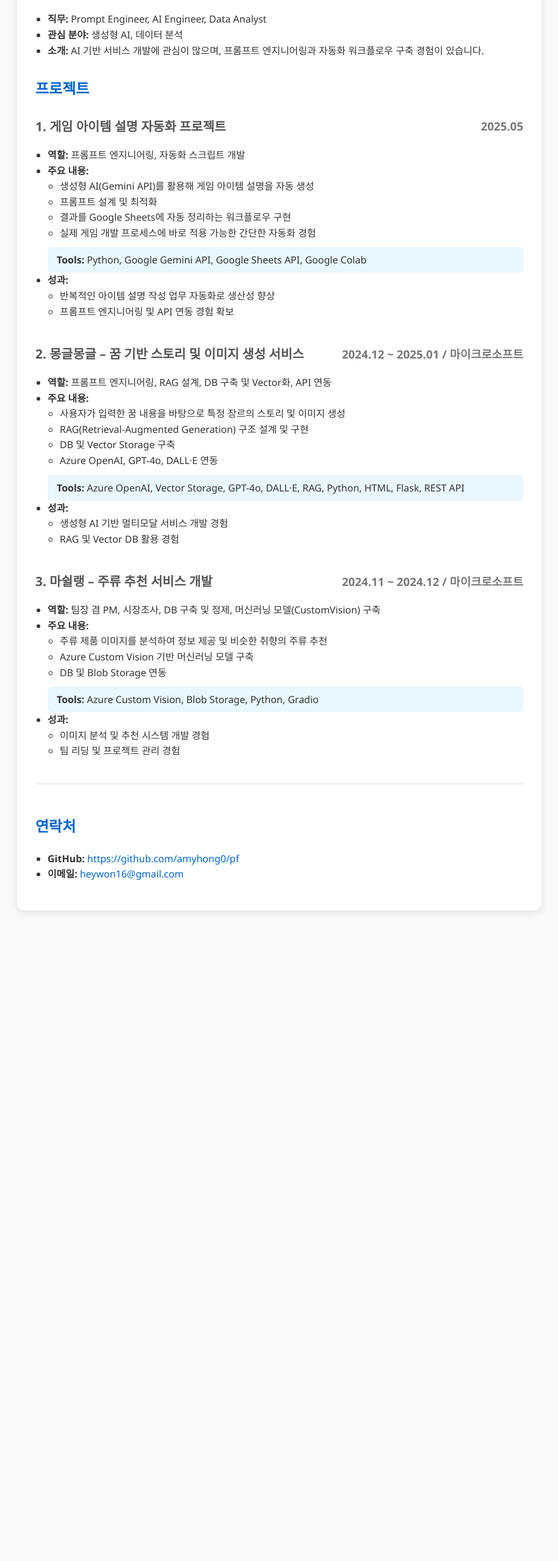
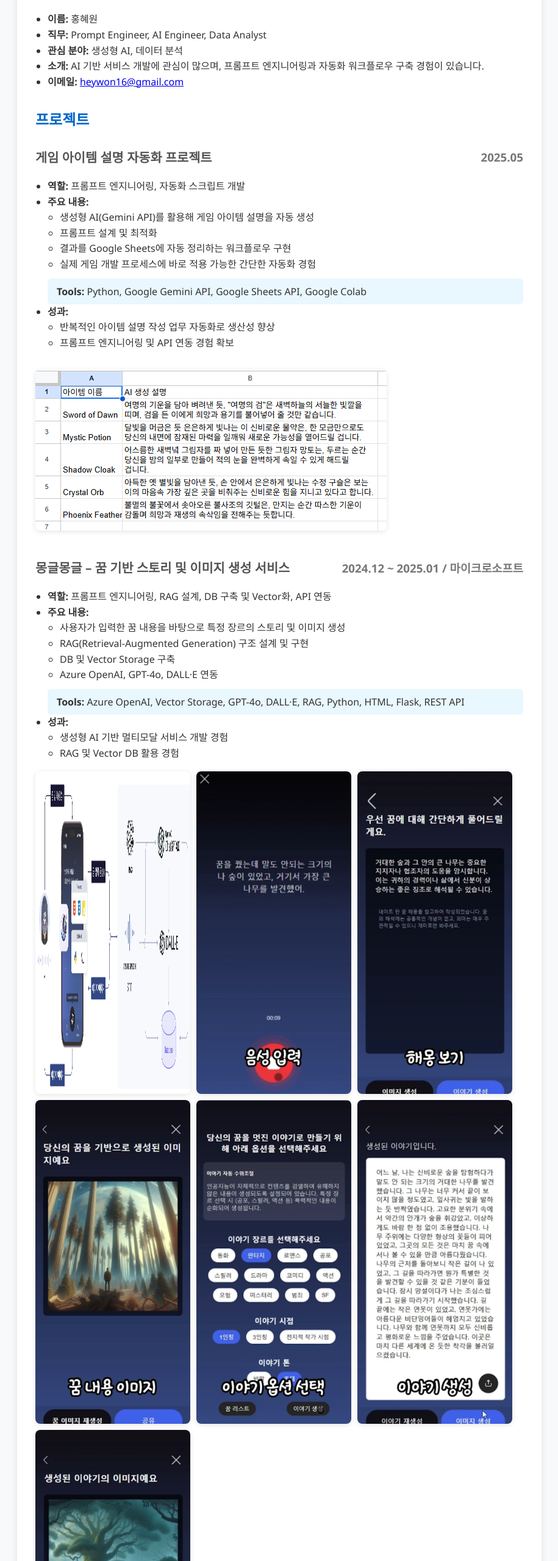
Before and after one commit to amyhong0/pf, a plain HTML site: page index.html in a window 1280 px wide. Shown: the part 220-2780 px from the top of the page at 61% size, without its empty margins (182-1097 px from the left). Before the commit the page ends 1753 px from the top, so only its background shows below. Drawn offline with Linux system fonts and the light colour scheme.

Commit message:
add images

```diff
--- a/index.html
+++ b/index.html
@@ -3,7 +3,7 @@
 <head>
   <meta charset="UTF-8">
   <meta name="viewport" content="width=device-width, initial-scale=1.0">
-  <title>[홍혜원] 포트폴리오</title>
+  <title>홍혜원 포트폴리오</title>
   <style>
     body {
       font-family: 'Segoe UI', 'Malgun Gothic', sans-serif;
@@ -72,24 +72,44 @@
     .contact a:hover {
       text-decoration: underline;
     }
+    .project-image {
+      max-width: 100%;
+      margin-top: 15px;
+      border-radius: 8px;
+      box-shadow: 0 2px 8px rgba(0,0,0,0.1);
+    }
+    .image-gallery {
+      display: flex;
+      flex-wrap: wrap;
+      gap: 10px;
+      margin-top: 15px;
+    }
+    .image-gallery img {
+      width: calc(33% - 10px);
+      border-radius: 8px;
+      box-shadow: 0 2px 8px rgba(0,0,0,0.1);
+    }
   </style>
 </head>
 <body>
   <div class="container">
-    <h1>[홍혜원] 포트폴리오</h1>
+    <h1>홍혜원 포트폴리오</h1>
 
     <h2>프로필</h2>
     <ul>
+      <li><strong>이름:</strong> 홍혜원</li>
       <li><strong>직무:</strong> Prompt Engineer, AI Engineer, Data Analyst</li>
       <li><strong>관심 분야:</strong> 생성형 AI, 데이터 분석</li>
       <li><strong>소개:</strong> AI 기반 서비스 개발에 관심이 많으며, 프롬프트 엔지니어링과 자동화 워크플로우 구축 경험이 있습니다.</li>
+      <li><strong>이메일:</strong> <a href="mailto:heywon16@gmail.com">heywon16@gmail.com</a></li>
     </ul>
 
     <h2>프로젝트</h2>
 
+    <!-- 1. 게임 아이템 설명 자동화 프로젝트 -->
     <div class="project">
       <h3>
-        1. 게임 아이템 설명 자동화 프로젝트
+        게임 아이템 설명 자동화 프로젝트
         <span class="project-meta">2025.05</span>
       </h3>
       <ul>
@@ -112,11 +132,13 @@
           </ul>
         </li>
       </ul>
+      <img src="gameitem_result.png" alt="게임 아이템 설명 자동화 결과" class="project-image" />
     </div>
 
+    <!-- 2. 몽글몽글 – 꿈 기반 스토리 및 이미지 생성 서비스 -->
     <div class="project">
       <h3>
-        2. 몽글몽글 – 꿈 기반 스토리 및 이미지 생성 서비스
+        몽글몽글 – 꿈 기반 스토리 및 이미지 생성 서비스
         <span class="project-meta">2024.12 ~ 2025.01 / 마이크로소프트</span>
       </h3>
       <ul>
@@ -139,11 +161,21 @@
           </ul>
         </li>
       </ul>
+      <div class="image-gallery">
+        <img src="몽글몽글_architecture.png" alt="몽글몽글 아키텍처" />
+        <img src="몽글몽글_result1.png" alt="몽글몽글 서비스 화면 1" />
+        <img src="몽글몽글_result2.png" alt="몽글몽글 서비스 화면 2" />
+        <img src="몽글몽글_result3.png" alt="몽글몽글 서비스 화면 3" />
+        <img src="몽글몽글_result4.png" alt="몽글몽글 서비스 화면 4" />
+        <img src="몽글몽글_result5.png" alt="몽글몽글 서비스 화면 5" />
+        <img src="몽글몽글_result6.png" alt="몽글몽글 서비스 화면 6" />
+      </div>
     </div>
 
+    <!-- 3. 마쉴랭 – 주류 추천 서비스 개발 -->
     <div class="project">
       <h3>
-        3. 마쉴랭 – 주류 추천 서비스 개발
+        마쉴랭 – 주류 추천 서비스 개발
         <span class="project-meta">2024.11 ~ 2024.12 / 마이크로소프트</span>
       </h3>
       <ul>
@@ -165,13 +197,17 @@
           </ul>
         </li>
       </ul>
+      <div class="image-gallery">
+        <img src="마쉴랭_architecture.png" alt="마쉴랭 아키텍처" />
+        <img src="마쉴랭_cv_eval.png" alt="마쉴랭 Custom Vision 평가" />
+        <img src="마쉴랭_result.png" alt="마쉴랭 결과" />
+      </div>
     </div>
 
     <div class="contact">
       <h2>연락처</h2>
       <ul>
-        <li><strong>GitHub:</strong> <a href="https://github.com/[GitHub아이디]" target="_blank">https://github.com/amyhong0/pf</a></li>
-        <li><strong>이메일:</strong> <a href="mailto:[이메일주소]">heywon16@gmail.com</a></li>
+        <li><strong>GitHub:</strong> <a href="https://github.com/[GitHub아이디]" target="_blank">https://github.com/[GitHub아이디]</a></li>
       </ul>
     </div>
   </div>
```
